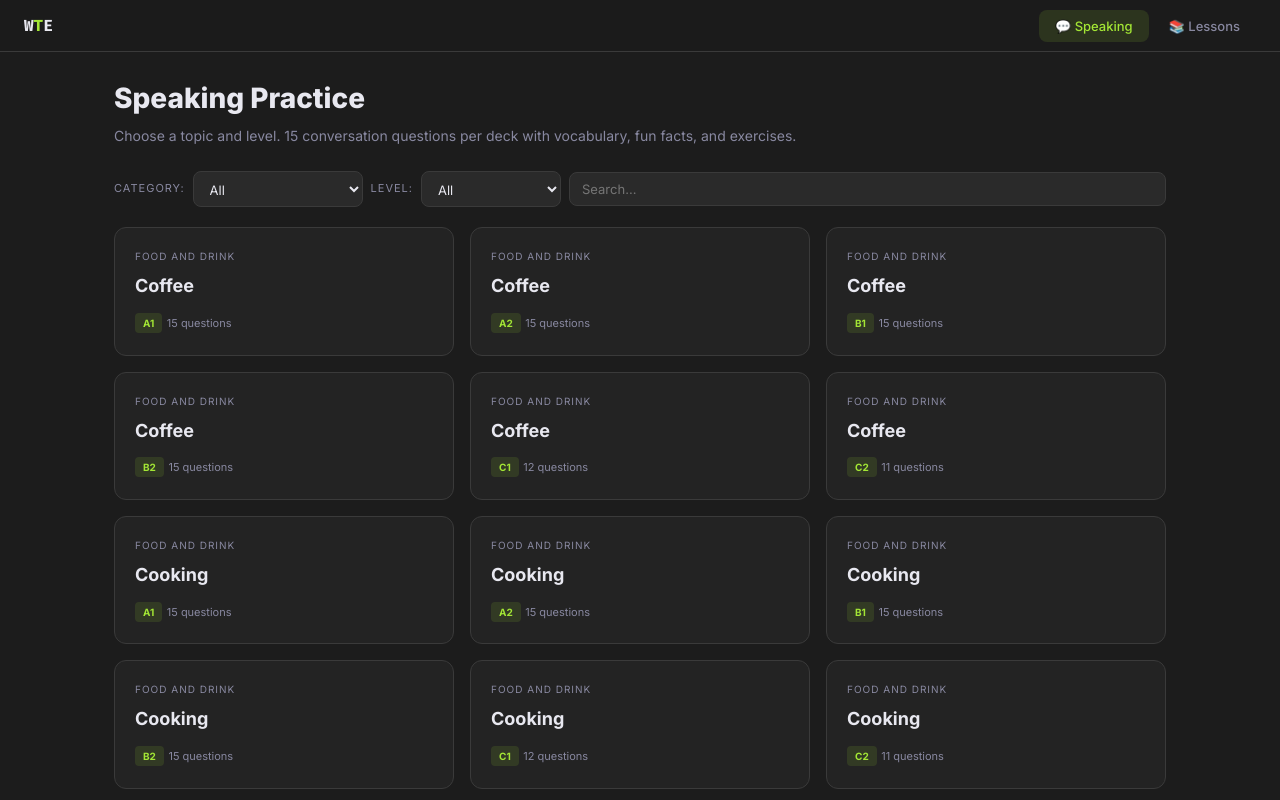
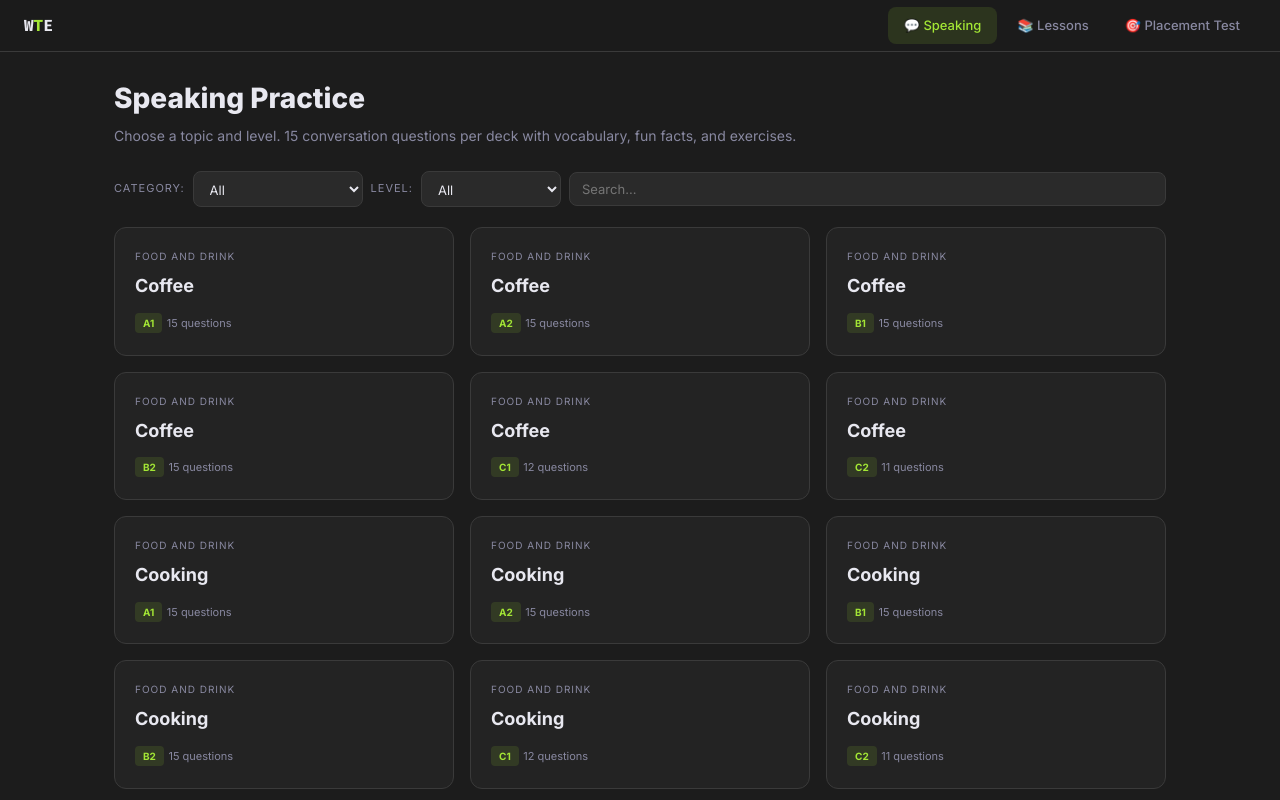
Before and after one commit to WilliamThomason/ESL-Edutech, a plain HTML site: page William's Projects/web-apps/WTE-Curriculum/index.html in a window 1280 px wide. Shown: the top 800 px of the page. Drawn offline with Linux system fonts and the light colour scheme.

Commit message:
fix: add placement test link to WTE nav

```diff
--- a/William's Projects/web-apps/WTE-Curriculum/index.html
+++ b/William's Projects/web-apps/WTE-Curriculum/index.html
@@ -94,6 +94,7 @@ body{font-family:'Inter',system-ui,sans-serif;background:var(--bg);color:var(--t
   <div class="topnav-tabs">
     <button class="topnav-tab active" onclick="switchTab('speaking')">💬 Speaking</button>
     <button class="topnav-tab" onclick="switchTab('lessons')">📚 Lessons</button>
+    <a href="placement-test.html" class="topnav-tab" style="text-decoration:none">🎯 Placement Test</a>
   </div>
 </div>
 <div class="main">
```
